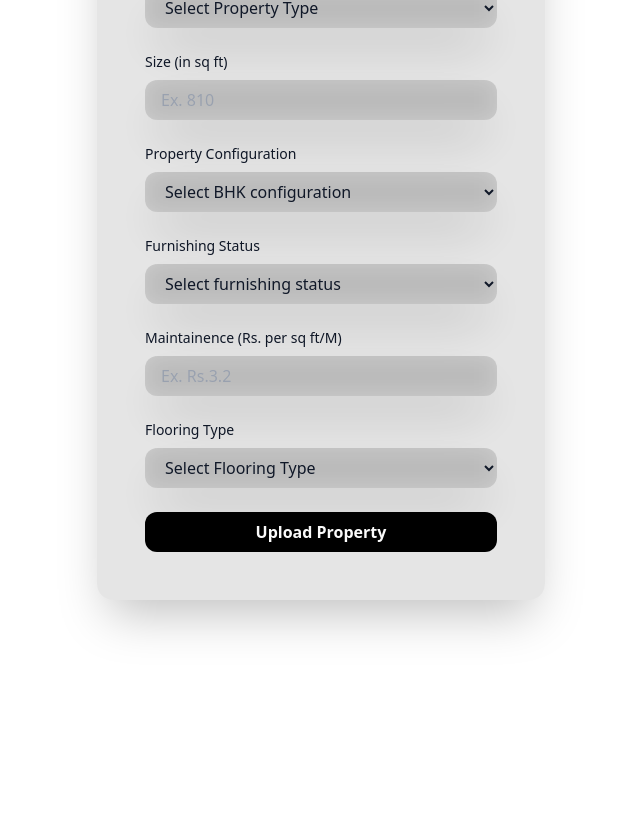
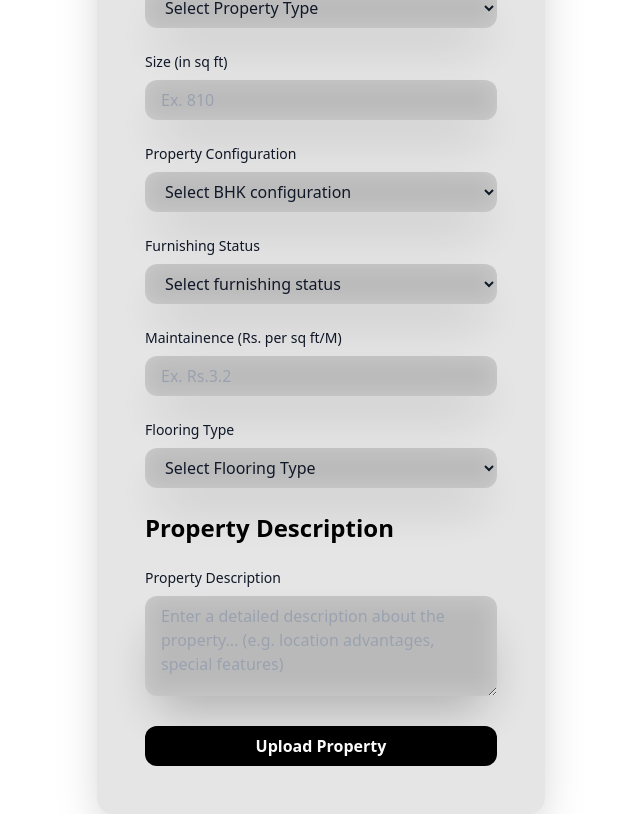
Before and after one commit to yrCodem/XeroBrokerage, a Next.js app in the folder xerobrokerage/: page /upload-property in a window 1280 px wide. Shown: the part 1090-1904 px from the top of the page, without its empty margins (319-959 px from the left). Before the commit the page ends 1690 px from the top, so only its background shows below. Built offline with nearby package versions, Linux system fonts and the light colour scheme.

Commit message:
Added the description field

```diff
--- a/xerobrokerage/src/app/upload-property/page.jsx
+++ b/xerobrokerage/src/app/upload-property/page.jsx
@@ -1,6 +1,6 @@
 'use client'
 
-import { useState } from 'react'
+import { useState, useRef, useEffect } from 'react'
 
 export default function Upload() {
   const [preview, setPreview] = useState(null)
@@ -33,6 +33,11 @@ export default function Upload() {
   // Flooring Type
   const [flooringType, setFlooringType] = useState('')
   const flooringOptions = ['Vitrified Tiles', 'Wooden Flooring']
+
+  // Property Descritpion
+  const [description, setDescription] = useState('')
+  const textareaRef = useRef(null)
+
   // Number validation
   const validateNumber = (name, value) => {
     if (value < 0) {
@@ -42,6 +47,15 @@ export default function Upload() {
     setErrors(prev => ({ ...prev, [name]: '' }))
     return true
   }
+
+  // Handle textarea resizing
+  useEffect(() => {
+    const textarea = textareaRef.current
+    if (textarea) {
+      textarea.style.height = 'auto'
+      textarea.style.height = `${textarea.scrollHeight}px`
+    }
+  }, [description])
 
   const handleFileChange = e => {
     const file = e.target.files[0]
@@ -436,6 +450,30 @@ export default function Upload() {
           </select>
         </div>
 
+        {/* Property Description */}
+        <h2 className='text-2xl font-bold text-left'>Property Description</h2>
+        <div className='max-w-lg mx-auto'>
+          <label
+            htmlFor='property-description'
+            className='block mb-2 text-sm font-medium text-gray-900 dark:text-white'
+          >
+            Property Description
+          </label>
+          <textarea
+            ref={textareaRef}
+            id='property-description'
+            name='description'
+            value={description}
+            onChange={e => setDescription(e.target.value)}
+            className='w-full px-4 py-2 rounded-xl bg-black/10 shadow-2xl backdrop-blur-md placeholder-gray-400 focus:outline-none resize-y min-h-[100px]'
+            placeholder='Enter a detailed description about the property... (e.g. location advantages, special features)'
+            rows={3}
+            style={{
+              minHeight: '100px',
+              resize: 'vertical',
+            }}
+          />
+        </div>
         <button
           type='submit'
           className={`w-full bg-black text-white hover:bg-gray-800 transition-all duration-300 py-2 px-4 rounded-xl font-semibold ${
```
